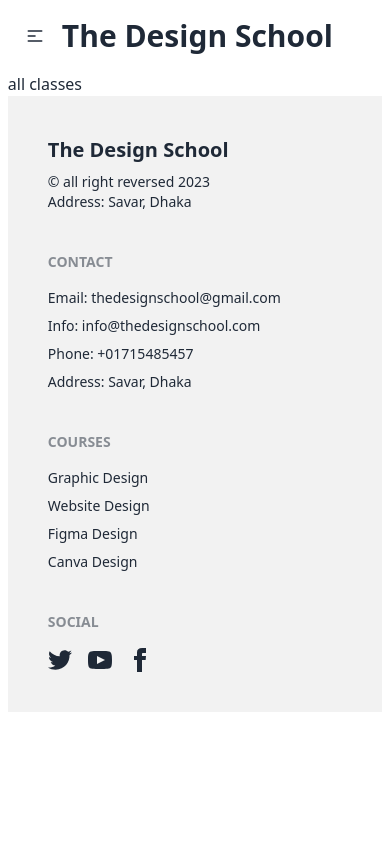
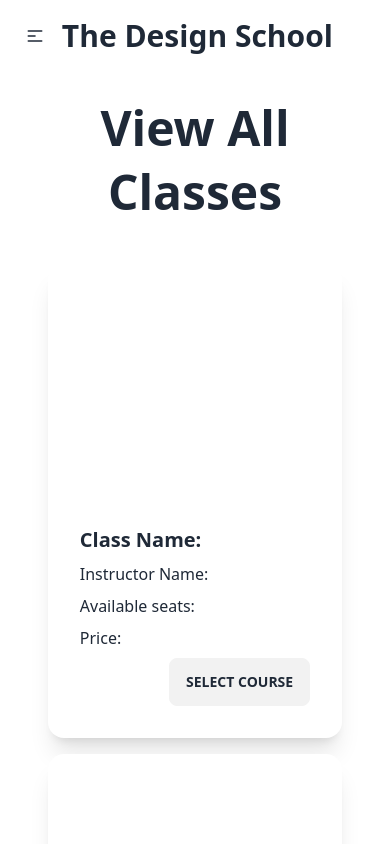
Before and after one commit to naimalinaim1/the-design-school-full-stack-project, a React (Vite) app: page /classes in a window 390 px wide. Shown: the top 844 px of the page. Built offline with nearby package versions, Linux system fonts and the light colour scheme; no server answers.

Commit message:
Instructor can create your class

```diff
--- a/package.json
+++ b/package.json
@@ -10,6 +10,7 @@
     "preview": "vite preview"
   },
   "dependencies": {
+    "axios": "^1.4.0",
     "firebase": "^9.22.1",
     "react": "^18.2.0",
     "react-dom": "^18.2.0",
@@ -17,7 +18,8 @@
     "react-icons": "^4.9.0",
     "react-router-dom": "^6.11.2",
     "react-slick": "^0.29.0",
-    "slick-carousel": "^1.8.1"
+    "slick-carousel": "^1.8.1",
+    "sweetalert2": "^11.7.11"
   },
   "devDependencies": {
     "@types/react": "^18.0.37",
--- a/src/pages/AllClasses/AllClasses.jsx
+++ b/src/pages/AllClasses/AllClasses.jsx
@@ -1,11 +1,39 @@
 import useTitle from "../../hooks/useTitle";
+import { useState, useEffect } from "react";
 
 const AllClasses = () => {
   useTitle("Classes");
 
+  const [classes, setClasses] = useState([]);
+
+  useEffect(() => {
+    setClasses(["", "", "", "", "", "", "", ""]);
+  }, []);
+
   return (
-    <div>
-      <h2>all classes</h2>
+    <div className="mt-6 mb-64">
+      <h2 className="text-5xl leading-[64px] font-bold text-center">
+        View All <br />
+        Classes
+      </h2>
+      <div className="mt-10 grid px-10 sm:px-8 md:px-5 xl:px-3 gap-4  sm:grid-cols-2 md:grid-cols-3 xl:grid-cols-4">
+        {classes?.map((item, index) => (
+          <div key={index} className="card bg-base-100 shadow-xl">
+            <figure className="h-[230px]">
+              <img className="sm:w-[80%] mx-auto" src={item?.image} alt="" />
+            </figure>
+            <div className="card-body">
+              <h2 className="card-title">Class Name: {item?.className}</h2>
+              <p>Instructor Name: {item?.instructorName}</p>
+              <p>Available seats: {item?.seats}</p>
+              <p>Price: {item?.price}</p>
+              <div className="card-actions justify-end">
+                <button className="btn">Select Course</button>
+              </div>
+            </div>
+          </div>
+        ))}
+      </div>
     </div>
   );
 };
--- a/src/pages/Dashboard/InstructorDashboard/AddClass.jsx
+++ b/src/pages/Dashboard/InstructorDashboard/AddClass.jsx
@@ -1,19 +1,37 @@
 // import { useState } from "react";
+import { useContext } from "react";
 import useTitle from "../../../hooks/useTitle";
 import { useForm } from "react-hook-form";
+import { AuthContent } from "../../../provider/AuthProvider";
+import Swal from "sweetalert2";
 
 const AddClass = () => {
   useTitle("Add a Class");
 
-  const user = {};
+  const { user } = useContext(AuthContent);
   const name = user?.displayName || "";
   const email = user?.email || "";
-  const { register, handleSubmit } = useForm();
+
+  const { register, handleSubmit, reset } = useForm();
 
   const onSubmit = (data) => {
     data.price = parseFloat(parseFloat(data.price).toFixed(2));
     data.seats = parseInt(data.seats);
-    console.log(data);
+    data.status = "pending";
+
+    // create a class
+    fetch("http://localhost:5000/classes", {
+      method: "POST",
+      headers: { "content-type": "application/json" },
+      body: JSON.stringify(data),
+    })
+      .then((res) => res.json())
+      .then((data) => {
+        if (data?.insertedId) {
+          reset();
+          Swal.fire("Good job!", "Class added successfully", "success");
+        }
+      });
   };
 
   return (
@@ -43,28 +61,28 @@ const AddClass = () => {
           />
         </div>
         <div>
-          <label htmlFor="name" className="block mb-2">
+          <label htmlFor="instructorName" className="block mb-2">
             Instructor Name
           </label>
           <input
             type="text"
-            id="name"
+            id="instructorName"
             defaultValue={name}
             readOnly
-            {...register("name", { required: true })}
+            {...register("instructorName", { required: true })}
             className="w-full border p-2 rounded"
           />
         </div>
         <div>
-          <label htmlFor="email" className="block mb-2">
+          <label htmlFor="instructorEmail" className="block mb-2">
             Instructor Email
           </label>
           <input
             type="email"
-            id="email"
+            id="instructorEmail"
+            readOnly
             defaultValue={email}
-            readOnly
-            {...register("email", { required: true })}
+            {...register("instructorEmail", { required: true })}
             className="w-full border p-2 rounded"
           />
         </div>
--- a/src/pages/Instructors/Instructors.jsx
+++ b/src/pages/Instructors/Instructors.jsx
@@ -1,11 +1,41 @@
 import useTitle from "../../hooks/useTitle";
+import { useState, useEffect } from "react";
 
 const Instructors = () => {
   useTitle("Instructors");
 
+  const [instructors, setInstructors] = useState([]);
+
+  useEffect(() => {
+    setInstructors(["", "", "", "", "", "", "", ""]);
+  }, []);
+
   return (
-    <div>
-      <h2>Instructors page</h2>
+    <div className="mt-6 mb-64">
+      <h2 className="text-5xl leading-[64px] font-bold text-center">
+        View All <br />
+        Instructors
+      </h2>
+      <div className="mt-10 grid px-10 sm:px-8 md:px-5 xl:px-3 gap-4  sm:grid-cols-2 md:grid-cols-3 xl:grid-cols-4">
+        {instructors?.map((instructor, index) => (
+          <div key={index} className="card bg-base-100 shadow-xl">
+            <figure className="h-[230px]">
+              <img
+                className="sm:w-[80%] mx-auto"
+                src={instructor?.image}
+                alt=""
+              />
+            </figure>
+            <div className="card-body">
+              <h2 className="card-title">{instructor?.name}</h2>
+              <p>{instructor?.email}</p>
+              <div className="card-actions justify-end">
+                <button className="btn">View Details</button>
+              </div>
+            </div>
+          </div>
+        ))}
+      </div>
     </div>
   );
 };
--- a/src/pages/Shared/Header/Header.jsx
+++ b/src/pages/Shared/Header/Header.jsx
@@ -19,10 +19,12 @@ const Header = () => {
       {user?.email ? (
         <>
           <li>
-            <ActiveLink to="/">Dashboard</ActiveLink>
+            <ActiveLink to="/dashboard/instructors">Dashboard</ActiveLink>
           </li>
           <li>
-            <ActiveLink onClick={userLogout}>Logout</ActiveLink>
+            <p className="cursor-pointer" onClick={userLogout}>
+              Logout
+            </p>
           </li>
           <li>
             <div className="avatar">
```
Also changed, not shown: 1 other file (tests, documents, lock files or other folders).
